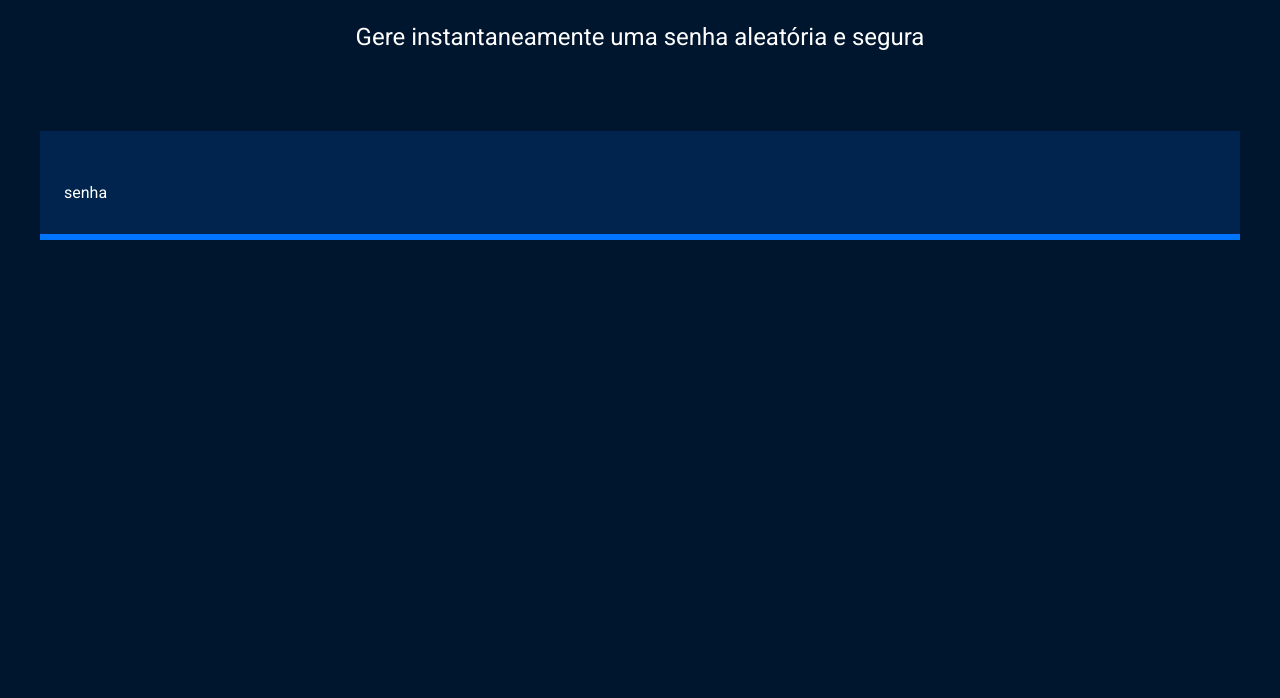
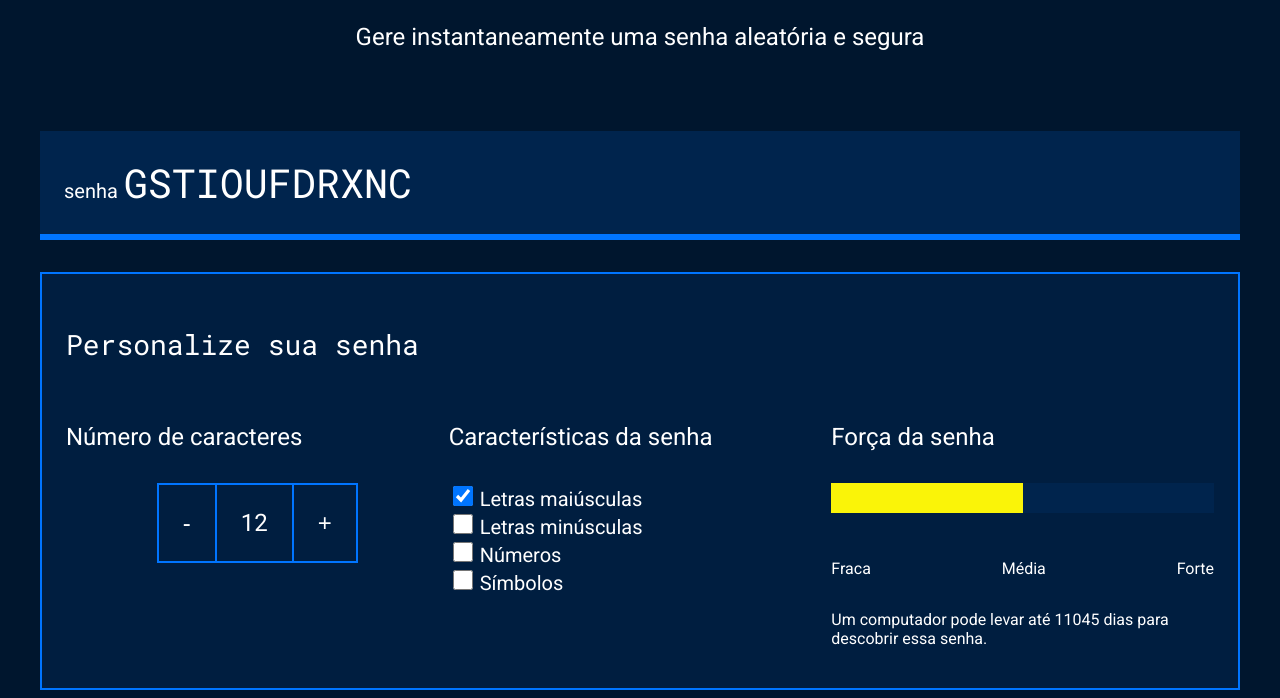
Before and after one commit to JoaoAcacio/3-a-Curso-2, a plain HTML site: page 3-a-Curso-2-main/index.html in a window 1280 px wide. Shown: the part 195-893 px from the top of the page. Before the commit the page ends 800 px from the top, so only its background shows below. Drawn offline with Linux system fonts and the light colour scheme.

Commit message:
Projeto comcluido

```diff
--- a/3-a-Curso-2-main/index.html
+++ b/3-a-Curso-2-main/index.html
@@ -1,22 +1,73 @@
 <!DOCTYPE html>
 <html lang="pt-br">
+
 <head>
     <meta charset="UTF-8">
     <meta name="viewport" content="width=device-width, initial-scale=1.0">
     <title>Gerador de Senha</title>
     <link rel="stylesheet" href="style.css">
 </head>
+
 <body>
     <section class="conteudo">
         <div class="conteudo-titulo">
-            <img src="img/unlock.svg" alt="Cadeado Fechado">
+            <img src="img/unlock.svg" alt="Cadeado Fechado"> <!--imagem do cadeado-->
             <h2 class="titulo-principal">Gerador de Senhas</h2>
             <h3 class="titulo-secundario">Gere instantaneamente uma senha aleatória e segura</h3>
         </div>
+        <!-- Cria a caixa das senhas-->
         <div class="conteudo-senha">
             <label for="senha">senha</label>
-            <input name="senha" type="text" id="campo-senha">
+            <input name="senha" type="text" id="campo-senha" readonly>
         </div>
+        <div class="parametro">
+            <h3 class="parametro-titulo">Personalize sua senha</h3>
+            <!--define o tamanho da senha-->
+            <div class="parametro-coluna__senha">
+                <div class="parametro-senha"> <!-- Cria os botoes para escolher o tamanho da senha-->
+                    <h4 class="parametro-senha__titulo">Número de caracteres</h4>
+                    <div class="parametro-senha-botoes">
+                        <button class="parametro-senha__botao">-</button>
+                        <p class="parametro-senha__texto">12</p>
+                        <button class="parametro-senha__botao">+</button>
+                    </div>
+                </div>
+                <!--define os caracteres que serao utilizados-->
+                <div class="parametro-senha">
+                    <h4 class="parametro-senha__titulo">Características da senha</h4>
+                    <div class="parametro-senha-checkbox"> <!-- Cria as checkbox para escolhes os parametros da senha-->
+                        <input name="maiusculo" type="checkbox" class="checkbox" checked>
+                        <label for="maiusculo">Letras maiúsculas</label>
+                    </div>
+                    <div class="parametro-senha-checkbox">
+                        <input name="minusculo" type="checkbox" class="checkbox">
+                        <label for="minusculo">Letras minúsculas</label>
+                    </div>
+                    <div class="parametro-senha-checkbox">
+                        <input name="numero" type="checkbox" class="checkbox">
+                        <label for="numero">Números</label>
+                    </div>
+                    <div class="parametro-senha-checkbox">
+                        <input name="simbolo" type="checkbox" class="checkbox">
+                        <label for="simbolo">Símbolos</label>
+                    </div>
+
+                </div>
+                <!--define a forca da senha-->
+                <div class="parametro-senha">
+                    <h4 class="parametro-senha__titulo">Força da senha</h4>
+                    <div class="barra"></div>
+                    <div class="forca fraca"></div>
+                    <div class="parametro-senha-textos">
+                        <p>Fraca</p>
+                        <p>Média</p>
+                        <p>Forte</p>
+                    </div>
+                    <p class="entropia"></p>
+                </div>
+            </div>
     </section>
+    <script src="main.js"></script><!--inicia o javascript-->
 </body>
+
 </html>
--- /dev/null
+++ b/3-a-Curso-2-main/main.js
@@ -0,0 +1,77 @@
+const numeroSenha = document.querySelector('.parametro-senha__texto'); // cria um selecionador baseado no nome da classe em html
+let tamanhoSenha = 12; // cria uma variavel para guardar o tamanho da senha
+numeroSenha.textContent = tamanhoSenha;
+const letrasMaiusculas = 'ABCDEFGHIJKLMNOPQRSTUVXYWZ'; // define as letras que serao utilizadas ne senha
+const letrasMinusculas = 'abcdefghijklmnopqrstuvxywz'; // define as letras que serao utilizadas ne senha
+const numeros = '0123456789'; // define as numeros que serao utilizadas ne senha
+const simbolos = '!@%*?'; // define as simbolos que serao utilizadas ne senha
+const botoes = document.querySelectorAll('.parametro-senha__botao'); // cria um selecionador baseado no nome da classe em html
+const campoSenha = document.querySelector('#campo-senha');// cria a constante campo senha
+const checkbox = document.querySelectorAll('.checkbox'); // checkboces
+const forcaSenha = document.querySelector('.forca'); // variavel para verificar a forca da senha
+
+botoes[0].onclick = diminuiTamanho; // define os botoes em javascript
+botoes[1].onclick = aumentaTamanho;
+console.log(botoes);
+
+function diminuiTamanho() {  // diminui o tamanho da senha
+    if (tamanhoSenha > 1) { // faz com que o valor não va para numeros negativos
+        tamanhoSenha = tamanhoSenha - 1; // reduz 1 no tamanho da senha
+        //tamanhoSenha--; // reduz 1 no tamanho da senha
+    }
+    numeroSenha.textContent = tamanhoSenha;
+    geraSenha();
+}
+function aumentaTamanho() { //aumenta o tamanho da senha
+    if (tamanhoSenha < 20) { //faz com que o valor nao passe de 20
+        tamanhoSenha = tamanhoSenha + 1; //adiciona 1 ao tamanho da senha
+        //tamanhoSenha++;  //adiciona 1 ao tamanho da senha
+    }
+    numeroSenha.textContent = tamanhoSenha;
+    geraSenha();
+}
+
+for (i = 0; i < checkbox.length; i++) { // verifica quais checkbox estao selecionadas
+    checkbox[i].onclick = geraSenha;
+}
+
+geraSenha(); //executa a função geraSenha
+function geraSenha() { //gera a senha
+    let alfabeto = '';
+    if (checkbox[0].checked) {
+        alfabeto = alfabeto + letrasMaiusculas; // adiociona o alfabeto de maiusculas aos valores que serao utilizados
+    }
+    if (checkbox[1].checked) {
+        alfabeto = alfabeto + letrasMinusculas; // adiociona o alfabeto de minusculas aos valores que serao utilizados
+    }
+    if (checkbox[2].checked) {
+        alfabeto = alfabeto + numeros; // adiociona o alfabeto de numeros aos valores que serao utilizados
+    }
+    if (checkbox[3].checked) {
+        alfabeto = alfabeto + simbolos; // adiociona o alfabeto de simbolos aos valores que serao utilizados
+    }
+
+    let senha = '';
+    for (let i = 0; i < tamanhoSenha; i++) { //laço de repetição
+        let numeroAleatorio = Math.random() * alfabeto.length; //gera um valor aleatorio
+        numeroAleatorio = Math.floor(numeroAleatorio); //arredonda o valor
+        senha = senha + alfabeto[numeroAleatorio]; //se baseando no valor aleatorio criado acima seleciona a posição equivalente a este valor na lista de letrasMaiusculas
+
+    }
+    campoSenha.value = senha;
+    classificaSenha(alfabeto.length);
+}
+
+function classificaSenha(tamanhoAlfabeto) {  //classifica a senha
+    let entropia = tamanhoSenha * Math.log2(tamanhoAlfabeto);
+    forcaSenha.classList.remove('fraca','media','forte');
+    if (entropia > 57){
+        forcaSenha.classList.add('forte');
+    } else if (entropia > 35 && entropia < 57 ) {
+        forcaSenha.classList.add('media');
+    } else if (entropia <= 35){
+        forcaSenha.classList.add('fraca');
+    }
+    const valorEntropia = document.querySelector('.entropia');
+    valorEntropia.textContent = "Um computador pode levar até " + Math.floor(2**entropia/(100e6*60*60*24)) + " dias para descobrir essa senha."; // retorna o tempo necessario para quebrar a senha em dias
+}
--- a/3-a-Curso-2-main/style.css
+++ b/3-a-Curso-2-main/style.css
@@ -1,5 +1,5 @@
 @import url('https://fonts.googleapis.com/css2?family=Roboto&family=Roboto+Mono:ital@0;1&display=swap');
-:root{
+:root{ /*raiz no css  - definições das variaveis*/
     --branco: white;
     --cor-de-fundo: #00162E;
     --fundo-senha: #00244D;
@@ -10,44 +10,128 @@
 
 }
 *{ /* Faz com que as configuração definidas dentro sejam aplicadas a pagina toda*/
-    font-weight: 400;
+    font-weight: 400; /*peso da fonte*/
 }
-body{
-    color: var(--branco);
-    background-color: var(--cor-de-fundo);
-    font-family: var(--roboto);
+body{ /*configurações aplicadas a toda a pagina*/
+    color: var(--branco); /*cor da fonte*/
+    background-color: var(--cor-de-fundo); /*cor do fundo*/
+    font-family: var(--roboto); /*tipo da fonte*/
 
 }
-.titulo-principal{
-    font-family: var(--roboto-mono);
-    font-size: 32px;
+.titulo-principal{ /*configurações do titulo principal*/
+    font-family: var(--roboto-mono); /*tipo da fonte*/
+    font-size: 32px; /*tamanho da fonte*/
 
 }
-.titulo-secundario{
+.titulo-secundario{/*configurações do titulo secundario*/
+    font-size: 24px; /*tamanho da fonte*/
+}
+.conteudo-titulo{/*configurações do conteudo dentro da classe titulo*/
+    text-align: center; /*alinhamneto do texto ao centro*/
+    margin-top: 80px; /*adiciona margem superior*/
+}
+.conteudo-senha{ /*configurações do conteudo dentro de senha*/
+    margin-top: 80px; /*adiciona margem superior*/
+    background: var(--fundo-senha); /*define o fundo*/
+    padding: 24px; /*espaçamento*/
+    border-bottom: 6px solid var(--borda); /*cria uma borda inferior*/
+}
+
+#campo-senha{ /*definições dentro do campo senha */
+    background-color: var(--fundo-senha); /*cor do fundo*/
+    border: none; /*bordas */
+    color: var(--branco); /*cor da fonte*/
+    font-family: var(--roboto-mono); /*tipo da fonte*/
+    font-size: 40px; /*tamanho da fonte*/
+    width: 70%; /*largura do campo*/
+}
+#campo-senha:focus{ /*definições caso o campo de senha esteja em foco - com o mouse em cima*/
+    outline: none;
+}
+.conteudo{ /*definiçoes do conteudo*/
+    max-width: 1200px; /*largura maxima*/
+    margin: 0   auto; /*margens*/
+}
+.parametro{ /* parametros da senha */
+    background-color: var(--fundo-texto);/*cor do fundo*/
+    border: 2px solid var(--borda); /*bordas */
+    margin-top: 32px; /*margem superior*/
+    padding: 24px; /*espaçamento*/
+}
+.parametro-titulo{
+    font-family: var(--roboto-mono);
+    font-size: 28px;
+}
+.parametro-senha__titulo{
+    font-size:24px;
+}
+.parametro-coluna__senha{
+    display: flex;
+    flex-direction: column;
+    justify-content: center;
+}
+
+.parametro-senha{
+    width: 50%;
+    margin: 0 auto;
+}
+.parametro-senha-botoes{ /*configuraçoes gerais para os botoes de numeros de caracteres da senha*/
+    display: flex; /*alinhamento em linha*/
+    justify-content: center; /*centraliza os itens*/
+}
+.parametro-senha__botao{ /*configurações para os botoes */
+    background-color: var(--fundo-texto); /*define com de fundo dos botoes*/
+    color: var(--branco); /*define cor do texto*/
+    border: 2px solid var(--borda); /*define bordas dos botoes*/
+    padding: 24px; /*espaçamento*/
+    font-size: 24px; /*tamanho da fonte*/
+    cursor: pointer; /*altera o cursos para a maosinha*/
+}
+.parametro-senha__texto{ /*configurações para o texto no meio dos botoes*/
+    padding: 24px; /*adiciona espaçamento*/
+    border-top: 2px solid var(--borda);/*coloca uma borda no topo*/
+    border-bottom: 2px solid var(--borda); /*coloca uma borda embaixo*/
+    margin: 0; /*serve para alinhar o texto aos botoes*/
     font-size: 24px;
 }
-.conteudo-titulo{
-    text-align: center;
-    margin-top: 80px;
-}
-.conteudo-senha{
-    margin-top: 80px;
-    background: var(--fundo-senha);
-    padding: 24px;
-    border-bottom: 6px solid var(--borda);
+label{
+    font-size: 20px;
 }
 
-#campo-senha{
+.checkbox{
+    width: 20px;
+    height: 20px;
+    cursor: pointer; /*altera o cursos para a maosinha*/
+}
+.barra{
     background-color: var(--fundo-senha);
-    border: none;
-    color: var(--branco);
-    font-family: var(--roboto-mono);
-    font-size: 40px;
+    height: 30px;
+    width: 100%;
 }
-#campo-senha:focus{
-    outline: none;
+.forca{
+    height: 30px;
+    position: relative;
+    bottom: 30px;
 }
-.conteudo{
-    max-width: 1200px;
-    margin: 0   auto;
+
+.fraca{
+    width: 25%;
+    background-color: #E71B32;
 }
+.media{
+    background-color: #FAF408;
+    width: 50%;
+}
+.forte{
+    background-color: #00FF85;
+    width: 100%;
+}
+.parametro-senha-textos {
+    display: flex;
+    justify-content: space-between; /*cria o espaço entre os textos na parte da forca da senha*/
+}
+@media screen and (min-width: 768px) { /*redefine as configuraçoes com base na tela que a pagina sera exibida*/
+    .parametro-coluna__senha{
+        flex-direction: row;
+    }
+}
```
